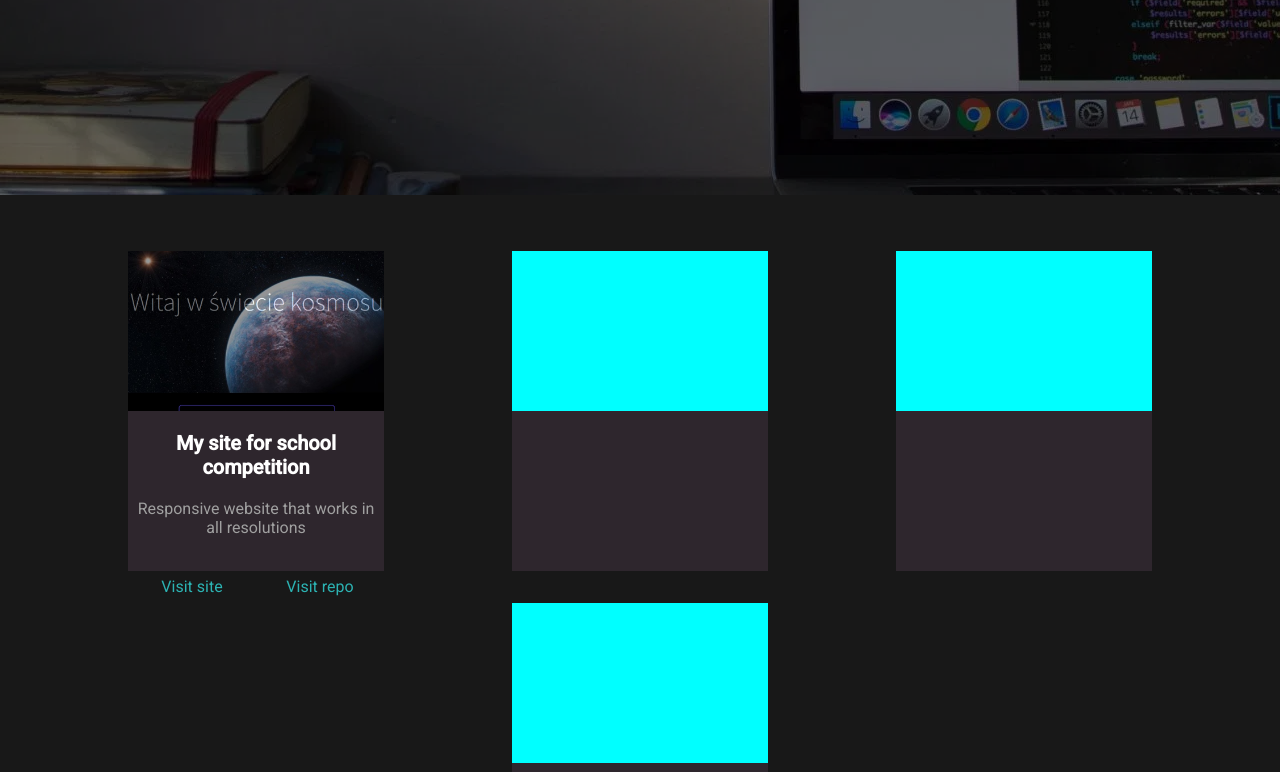
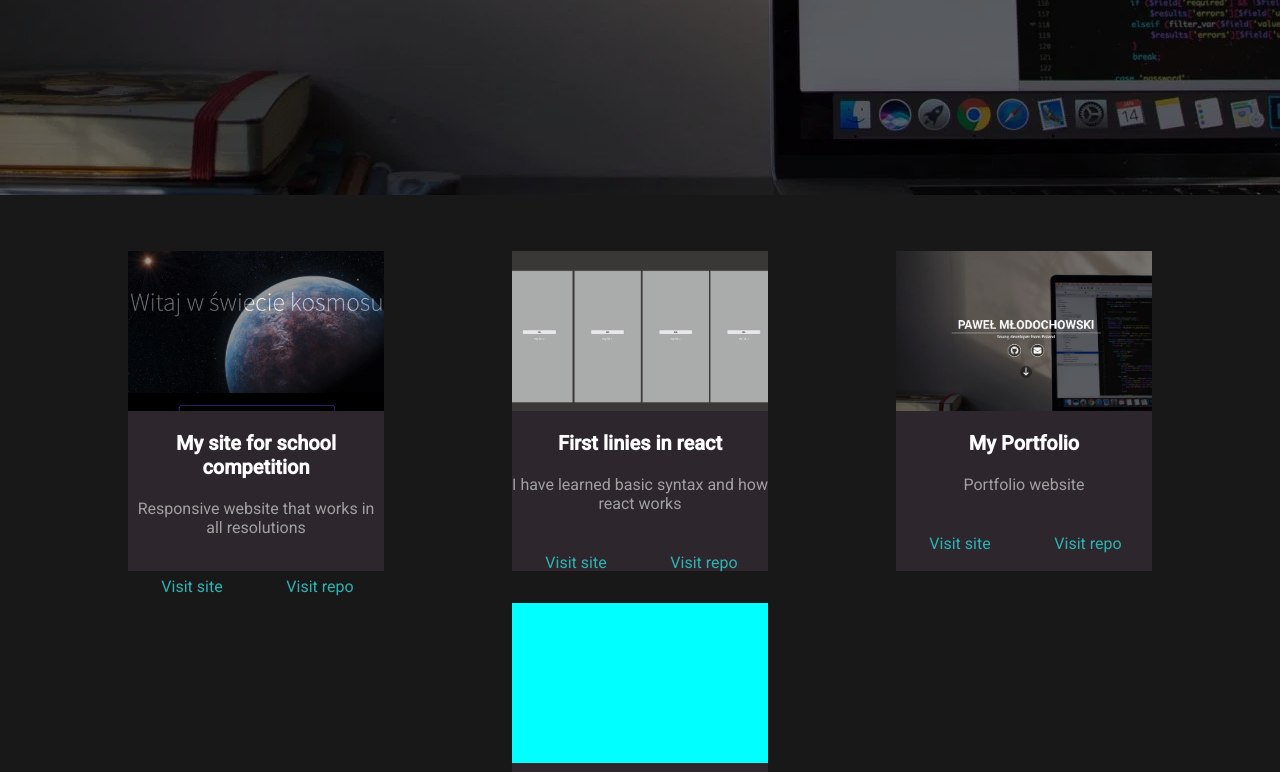
Before and after one commit to Mad-Pawel/PM-Portfolio, a plain HTML site: page index.html in a window 1280 px wide. Shown: the part 605-1377 px from the top of the page. Drawn offline with Linux system fonts and the light colour scheme.

Commit message:
Test for github

```diff
--- a/index.html
+++ b/index.html
@@ -37,7 +37,7 @@
 <main>
     <section>
         <div class="image" id="stacja"></div>
-        <div class="content">
+        <div>
             <h2>My site for school competition</h2>
             <p>Responsive website that works in all resolutions</p>
             <div class="flexCenter">
@@ -47,15 +47,25 @@
         </div>
     </section>
     <section>
-        <div class="image"></div>
+        <div class="image" id="react"></div>
         <div>
-            <p></p>
+            <h2>First linies in react</h2>
+            <p>I have learned basic syntax and how react works</p>
+            <div class="flexCenter">
+                <a href="">Visit site</a>
+                <a href="">Visit repo</a>
+            </div>
         </div>
     </section>
     <section>
-        <div class="image"></div>
+        <div class="image" id="portfolio"></div>
         <div>
-            <p></p>
+            <h2>My Portfolio</h2>
+            <p>Portfolio website</p>
+            <div class="flexCenter">
+                <a href="">Visit site</a>
+                <a href="">Visit repo</a>
+            </div>
         </div>
     </section>
     <section>
--- a/style.css
+++ b/style.css
@@ -252,3 +252,13 @@ main section div p {
 
 
 }
+#react{
+    background-image: url("img/react.jpg");
+    background-position: 50% 50%;
+    background-size: cover;
+}
+#portfolio{
+    background-image: url("img/porfolio.jpg");
+    background-position: 50% 50%;
+    background-size: cover;
+}
```
Also changed, not shown: img/porfolio.jpg (added), img/react.jpg (added).
